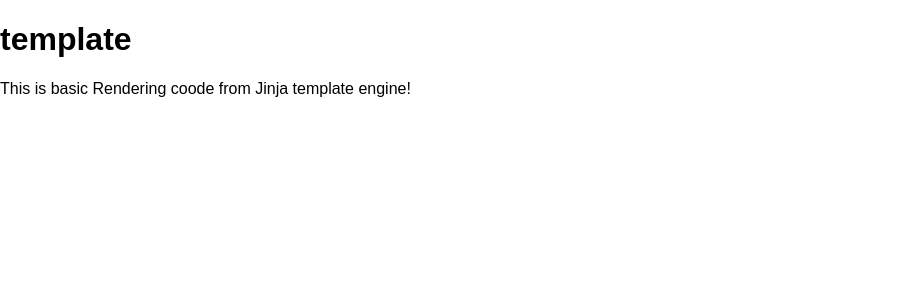
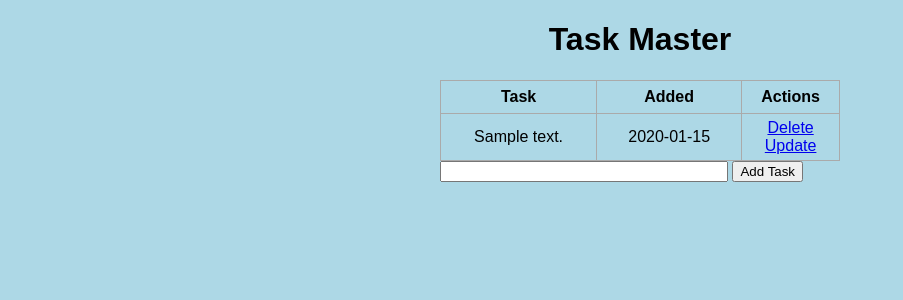
Before and after one commit to Ajaytekam/flaskdev, a Flask app: page / in a window 1280 px wide. Shown: the top 300 px of the page, without its empty margins (0-903 px from the left). Run offline with Flask 3, Linux system fonts and the light colour scheme; tables that the repository leaves empty hold one stand-in row (values such as "Sample post").

Commit message:
final code updated

```diff
--- a/app.py
+++ b/app.py
@@ -1,10 +1,56 @@
-from flask import Flask, render_template, url_for
+from flask import Flask, render_template, url_for, request, redirect
+from flask_sqlalchemy import SQLAlchemy
+from datetime import datetime
 
 app = Flask(__name__)
+app.config['SQLALCHEMY_DATABASE_URI'] = 'sqlite:///test.db'
+db = SQLAlchemy(app)
 
-@app.route('/')
+class Todo(db.Model):
+    id = db.Column(db.Integer, primary_key=True)
+    content = db.Column(db.String(200), nullable=False)
+    complFalseeted = db.Column(db.Integer, default=0)
+    date_created = db.Column(db.DateTime, default=datetime.utcnow())
+
+    def __repr__(self):
+        return f'<Task { self.id }>'
+
+
+@app.route('/', methods=['POST', 'GET'])
 def index():
-    return render_template('index.html')
+    if request.method == 'POST':
+        task_content = request.form['content']
+        new_task = Todo(content=task_content)
+        try:
+            db.session.add(new_task)
+            db.session.commit()
+            return redirect('/')
+        except:
+            return 'There was an issue adding your task'
+    else:
+        tasks = Todo.query.order_by(Todo.date_created).all()
+        return render_template('index.html', tasks=tasks)
+
+
+@app.route('/delete/<int:id>')
+def delete(id):
+    task_to_delete = Todo.query.get_or_404(id)
+    try:
+        db.session.delete(task_to_delete)
+        db.session.commit()
+        return redirect('/')
+    except:
+        return 'There was a problem deleting the task'
+
+
+@app.route('/update/<int:id>', methods=['GET', 'POST'])
+def update(id):
+    task = Todo.query.get_or_404(id)
+    if request.method == 'POST':
+        pass
+    else:
+        return render_template('update.html', task=task)
+
 
 if __name__ == "__main__":
     app.run(debug=True)
--- a/static/css/main.css
+++ b/static/css/main.css
@@ -1,4 +1,36 @@
-body {
-  margin: 0;
-  font-family: sans-serif;
+body, html {
+    margin: 0;
+    font-family: sans-serif;
+    background-color: lightblue;
 }
+
+.content {
+    margin: 0 auto;
+    width: 400px;
+}
+
+table, td, th {
+    border: 1px solid #aaa;
+}
+
+table {
+    border-collapse: collapse;
+    width: 100%;
+}
+
+th {
+    height: 30px;
+}
+
+td {
+    text-align: center;
+    padding: 5px;
+}
+
+.form {
+    margin-top: 20px;
+}
+
+#content {
+    width: 70%;
+}
--- a/templates/index.html
+++ b/templates/index.html
@@ -1,11 +1,37 @@
 {% extends 'base.html' %}
 
 {% block head %}
-  <title>Flask Test</title>
+  <title>Task Master</title>
 {% endblock %}
 
 
 {% block body %}
-<h1>template</h1>
-<p>This is basic Rendering coode from Jinja template engine!</p>
+<div class="content">
+  <h1 style="text-align: center">Task Master</h1>
+
+  <table>
+    <tr>
+      <th>Task</th>
+      <th>Added</th>
+      <th>Actions</th>
+    </tr>
+    {% for task in tasks %}
+    <tr>
+      <td> {{ task.content }}</td>
+      <td> {{ task.date_created.date() }}</td>
+      <td>
+        <a href="/delete/{{ task.id }}">Delete</a>
+        <br>
+        <a href="/update/{{ task.id }}">Update</a>
+      </td>
+    </tr>
+    {% endfor %}
+  </table>
+
+  <form action="/" method="POST">
+    <input type="text" name="content" id="content">
+    <input type="submit" value="Add Task">
+  </form>
+
+</div>
 {% endblock %}
```
Also changed, not shown: requirements.txt (added, +14 -0 lines), templates/update.html (added, +20 -0 lines), 1 other file.
